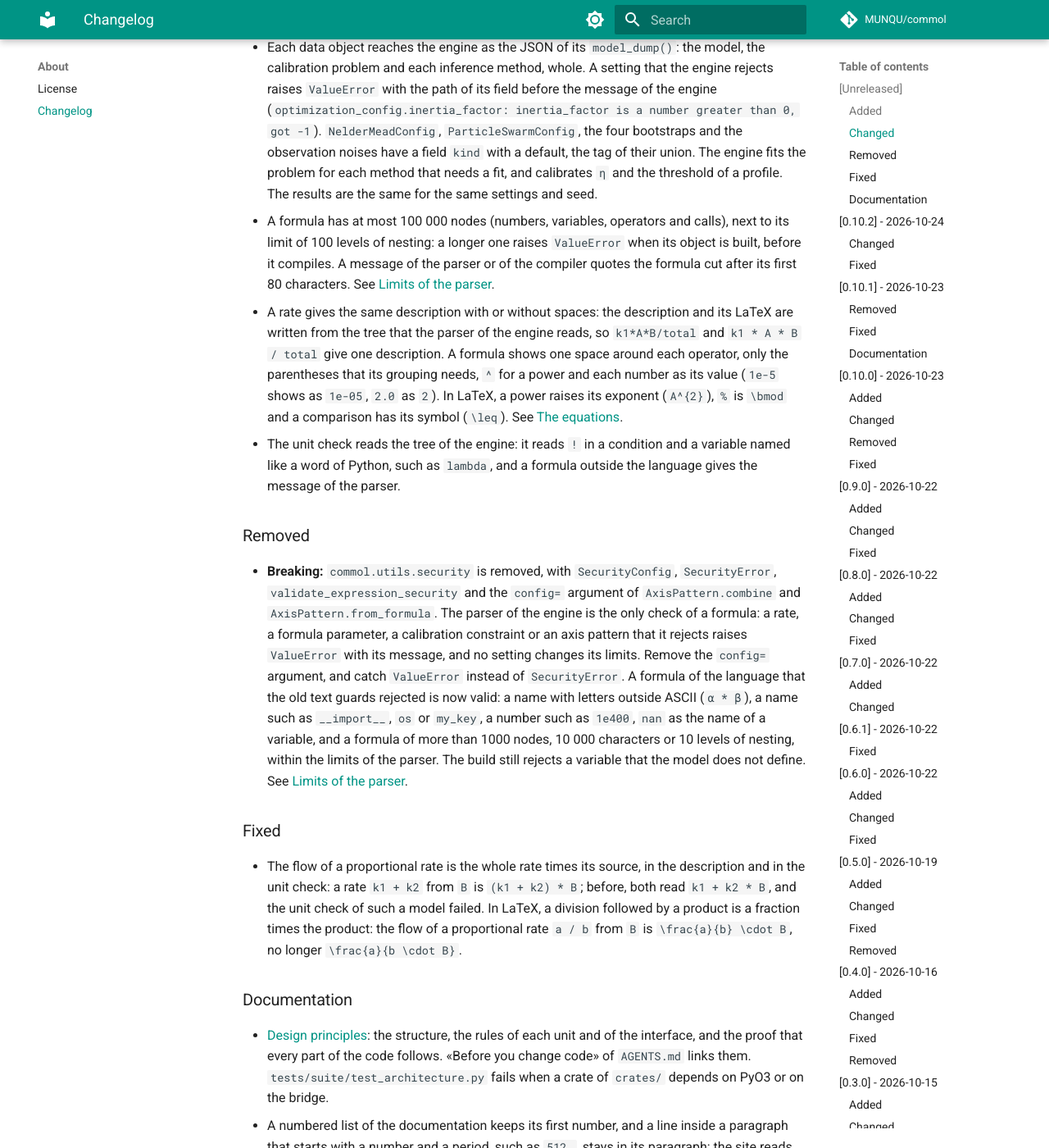
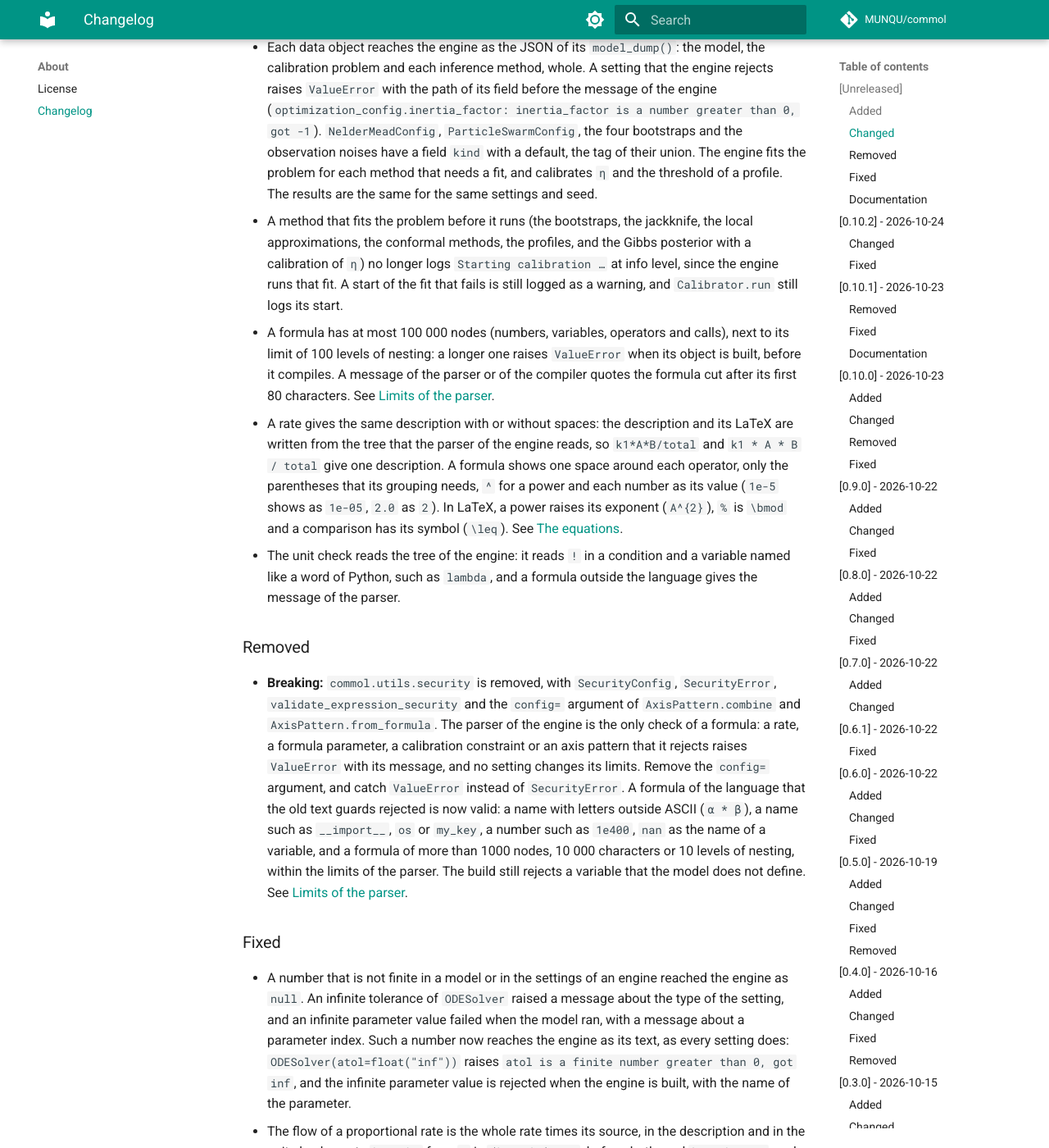
Before and after one commit to MUNQU/commol, an MkDocs documentation site: the page built from docs/about/changelog.md, in a window 1280 px wide and 1400 px high, scrolled down 1401 px. Shown: the whole window at 82% size. Built offline with MkDocs 1.6.1 and Material for MkDocs 9.7.7, drawn with Linux system fonts in a browser that asks for light colours; comment, search, counter and statistics services are not loaded; the version menu is left out.

Commit message:
docs(changelog): the log of the fit of a method and the numbers that are not finite

```diff
--- a/docs/about/changelog.md
+++ b/docs/about/changelog.md
@@ -67,6 +67,11 @@ and this project adheres to [Semantic Versioning](https://semver.org/spec/v2.0.0
   the tag of their union. The engine fits the problem for each method that
   needs a fit, and calibrates `η` and the threshold of a profile. The results
   are the same for the same settings and seed.
+- A method that fits the problem before it runs (the bootstraps, the
+  jackknife, the local approximations, the conformal methods, the profiles,
+  and the Gibbs posterior with a calibration of `η`) no longer logs `Starting calibration …` at info
+  level, since the engine runs that fit. A start of the fit that fails is
+  still logged as a warning, and `Calibrator.run` still logs its start.
 - A formula has at most 100 000 nodes (numbers, variables, operators and
   calls), next to its limit of 100 levels of nesting: a longer one raises
   `ValueError` when its object is built, before it compiles. A message of
@@ -104,6 +109,14 @@ and this project adheres to [Semantic Versioning](https://semver.org/spec/v2.0.0
 
 ### Fixed
 
+- A number that is not finite in a model or in the settings of an engine
+  reached the engine as `null`. An infinite tolerance of `ODESolver` raised
+  a message about the type of the setting, and an infinite parameter value
+  failed when the model ran, with a message about a parameter index. Such a
+  number now reaches the engine as its text, as every setting does:
+  `ODESolver(atol=float("inf"))` raises `atol is a finite number greater
+  than 0, got inf`, and the infinite parameter value is rejected when the
+  engine is built, with the name of the parameter.
 - The flow of a proportional rate is the whole rate times its source, in the
   description and in the unit check: a rate `k1 + k2` from `B` is
   `(k1 + k2) * B`; before, both read `k1 + k2 * B`, and the unit check of
```
